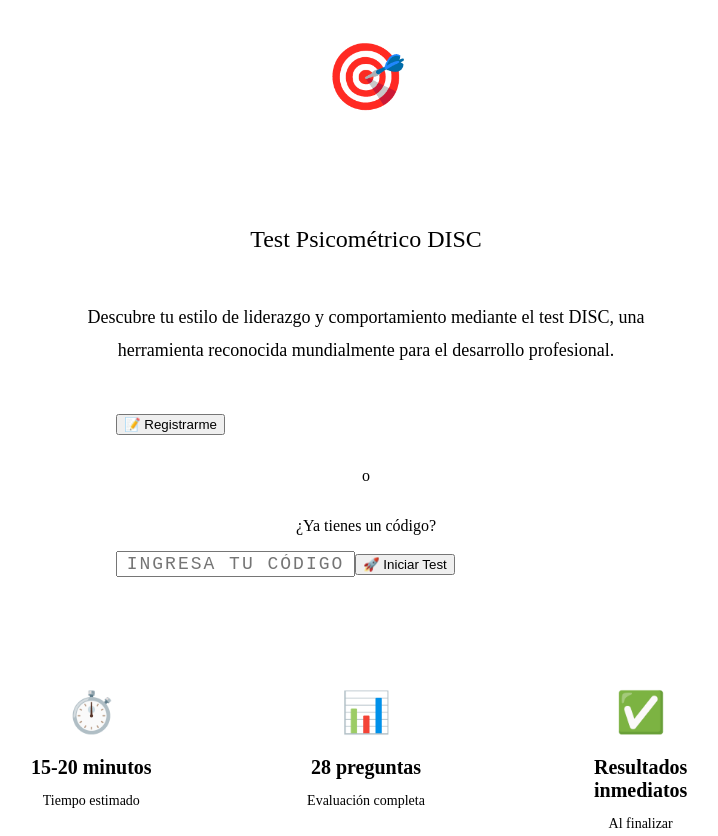
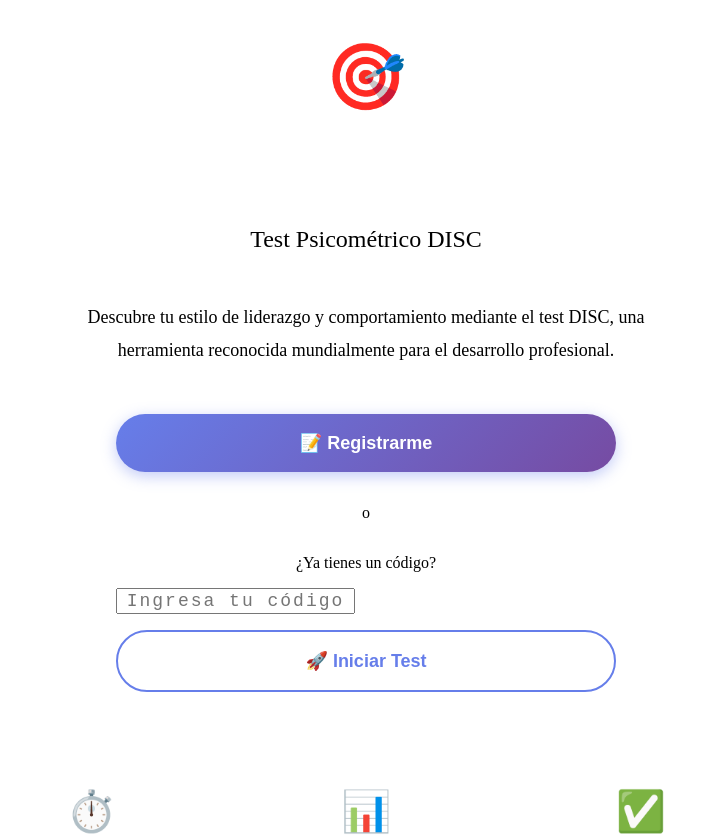
Before and after one commit to ReyMon63/testGP, a React (Vite) app in the folder client/: page / in a window 1280 px wide. Shown: the top 836 px of the page, without its empty margins (274-992 px from the left). Built offline with nearby package versions, Linux system fonts and the light colour scheme; no server answers; the HTML template or start-up script is replaced by a standard one.

Commit message:
Update Home.css with button styles and adjustments
Removed uppercase transformation from home title and added button styles.

```diff
--- a/client/src/styles/Home.css
+++ b/client/src/styles/Home.css
@@ -106,7 +106,6 @@
   text-align: center;
   font-size: 1.125rem;
   letter-spacing: 2px;
-  text-transform: uppercase;
   font-family: 'Courier New', monospace;
 }
 
@@ -245,6 +244,69 @@
   color: var(--text-light);
 }
 
+/* Botones */
+.btn {
+  padding: 0.875rem 2rem;
+  border: none;
+  border-radius: 50px;
+  font-size: 1rem;
+  font-weight: 600;
+  cursor: pointer;
+  transition: all 0.3s ease;
+  display: inline-flex;
+  align-items: center;
+  justify-content: center;
+  gap: 0.5rem;
+  text-decoration: none;
+  width: 100%;
+}
+
+.btn-large {
+  padding: 1.125rem 2.5rem;
+  font-size: 1.125rem;
+}
+
+.btn-primary {
+  background: linear-gradient(135deg, #667eea 0%, #764ba2 100%);
+  color: white;
+  box-shadow: 0 4px 15px rgba(102, 126, 234, 0.4);
+}
+
+.btn-primary:hover {
+  transform: translateY(-2px);
+  box-shadow: 0 6px 20px rgba(102, 126, 234, 0.6);
+}
+
+.btn-primary:active {
+  transform: translateY(0);
+}
+
+.btn-secondary {
+  background: white;
+  color: #667eea;
+  border: 2px solid #667eea;
+}
+
+.btn-secondary:hover:not(:disabled) {
+  background: #667eea;
+  color: white;
+  transform: translateY(-2px);
+}
+
+.btn-secondary:disabled {
+  opacity: 0.5;
+  cursor: not-allowed;
+  transform: none;
+}
+
+.error-message {
+  color: #ef4444;
+  text-align: center;
+  margin: 0.5rem 0;
+  font-size: 0.875rem;
+  font-weight: 500;
+}
+
 @media (max-width: 768px) {
   .home-title {
     font-size: 2rem;
```
